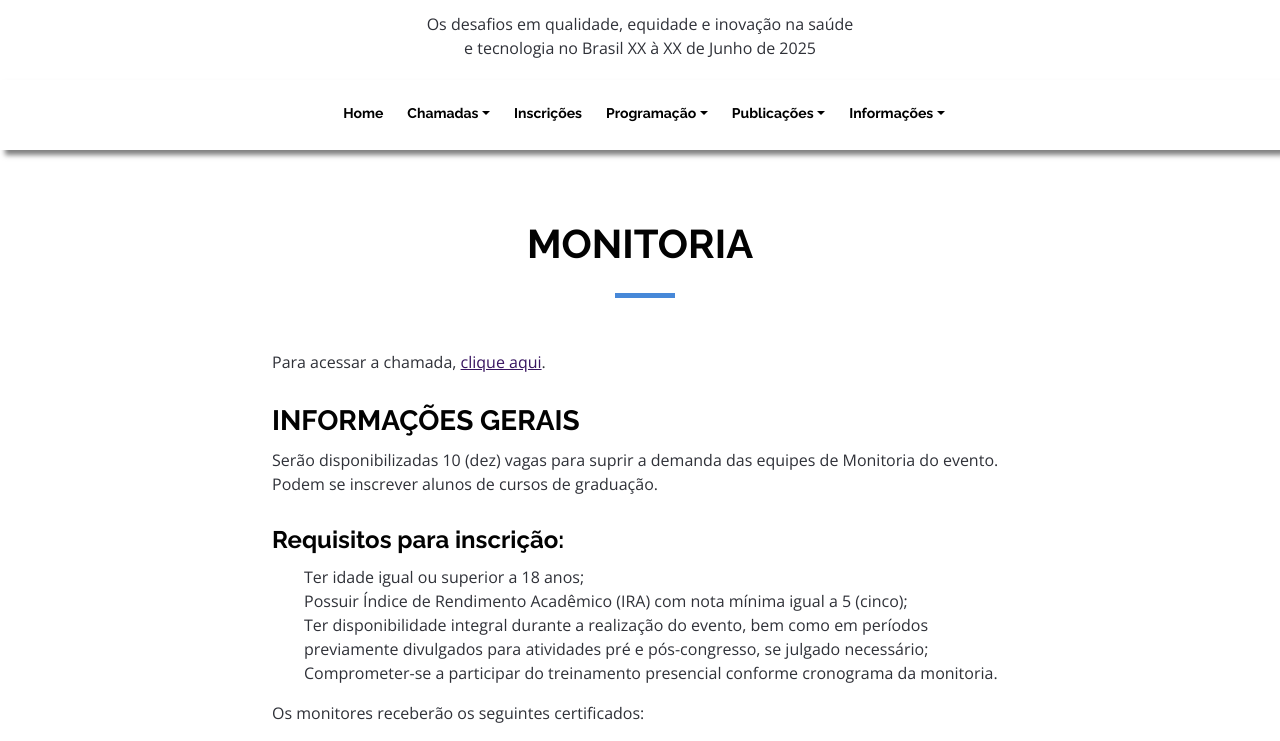
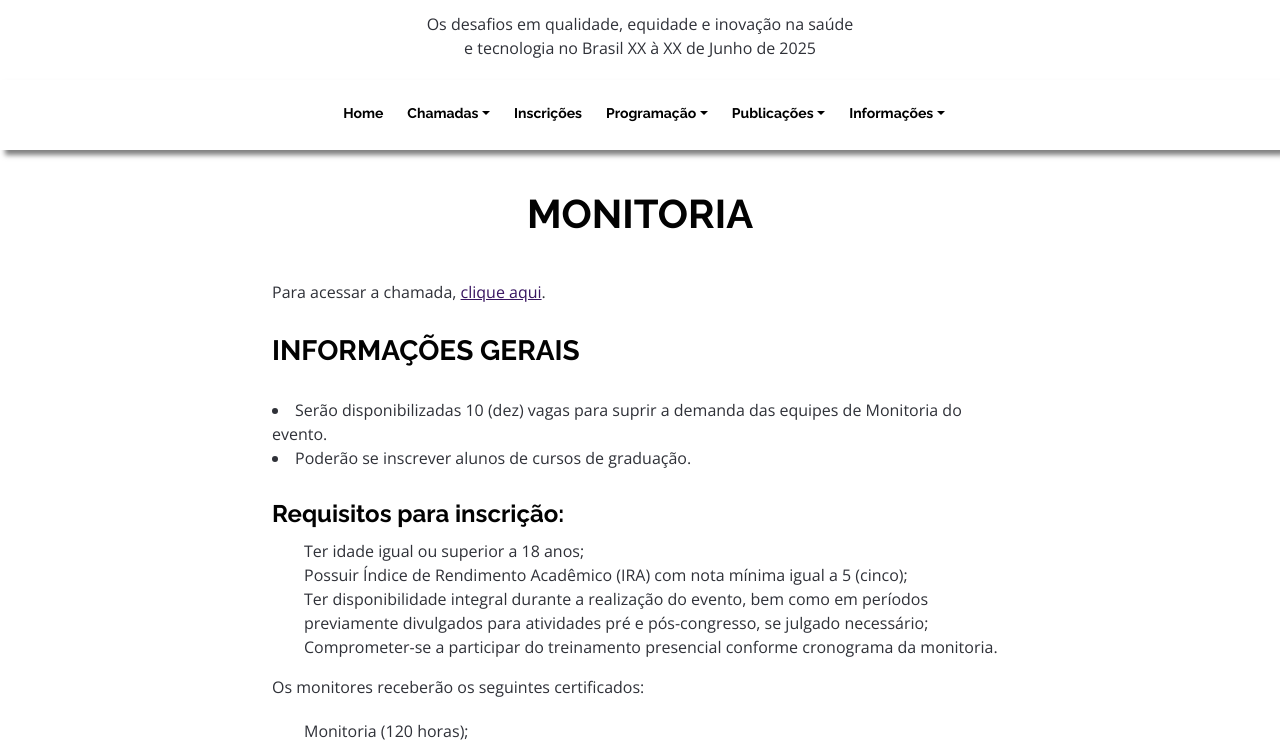
Before and after one commit to artur-pedro/petcomp-cnst, a PHP site: page /monitoria.php in a window 1280 px wide. Shown: the part 214-955 px from the top of the page. Run offline with PHP 8.4, Linux system fonts and the light colour scheme; some libraries are stand-ins or nearby versions.

Commit message:
Update monitoria.php

```diff
--- a/monitoria.php
+++ b/monitoria.php
@@ -14,17 +14,15 @@
   require_once('html_header.php');
   require_once('header.php');
 ?>
-  <div class="section-header">
   <h1 id="centered">MONITORIA</h1>
-            </div>
-
 <div class="content">
 
   <p class="centered">Para acessar a chamada, <a href="#">clique aqui</a>.</p>
 
   <h3 class="centered" class="other-text">INFORMAÇÕES GERAIS</h3>
-  <p class="centered">Serão disponibilizadas 10 (dez) vagas para suprir a demanda das equipes de Monitoria do evento. Podem se inscrever alunos de cursos de graduação.</p>
-
+  <p class="centered"><li>Serão disponibilizadas 10 (dez) vagas para suprir a demanda das equipes de Monitoria do evento.</li>
+  <li>Poderão se inscrever alunos de cursos de graduação.</li>
+  </p>
   <h4 class="centered">Requisitos para inscrição:</h4>
   <ul class="centered">
     <li>Ter idade igual ou superior a 18 anos;</li>
```
